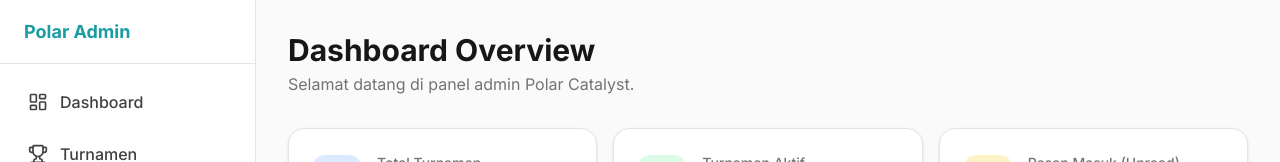
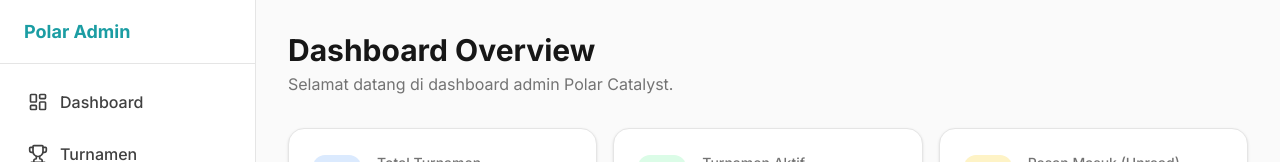
Before and after one commit to Zeehza/Web-Polar-Catalyst, a Next.js app: page /admin in a window 1280 px wide. Shown: the top 162 px of the page. Built offline with nearby package versions, Linux system fonts and the light colour scheme; no server answers; the database is empty; sample sign-in values are in the browser's storage.

Commit message:
test git app

```diff
--- a/src/app/(admin)/admin/page.tsx
+++ b/src/app/(admin)/admin/page.tsx
@@ -30,7 +30,7 @@ export default async function AdminDashboardPage() {
           Dashboard Overview
         </h1>
         <p className="text-neutral-500 dark:text-neutral-400 mt-1">
-          Selamat datang di panel admin Polar Catalyst.
+          Selamat datang di dashboard admin Polar Catalyst.
         </p>
       </div>
 
```
